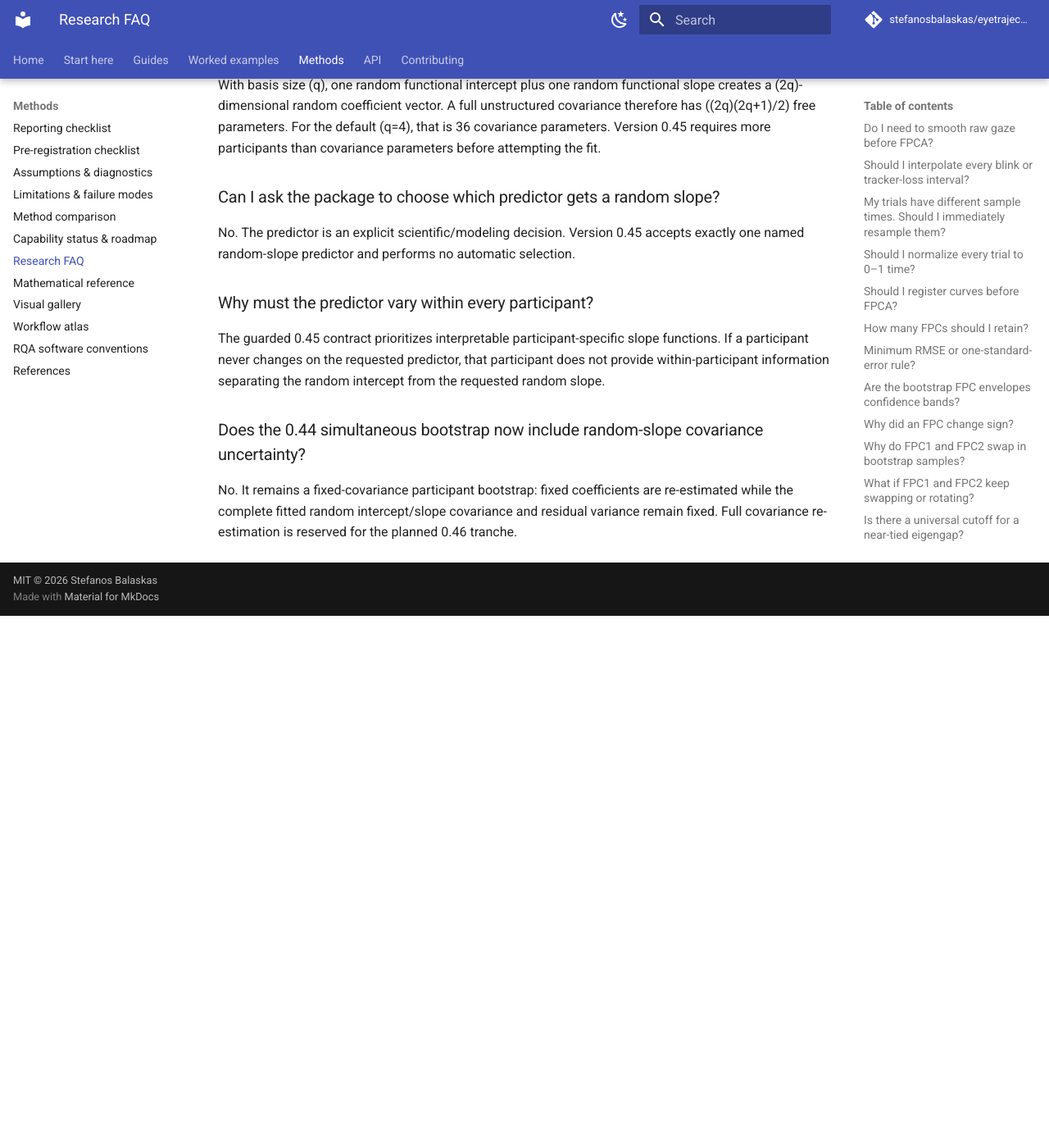
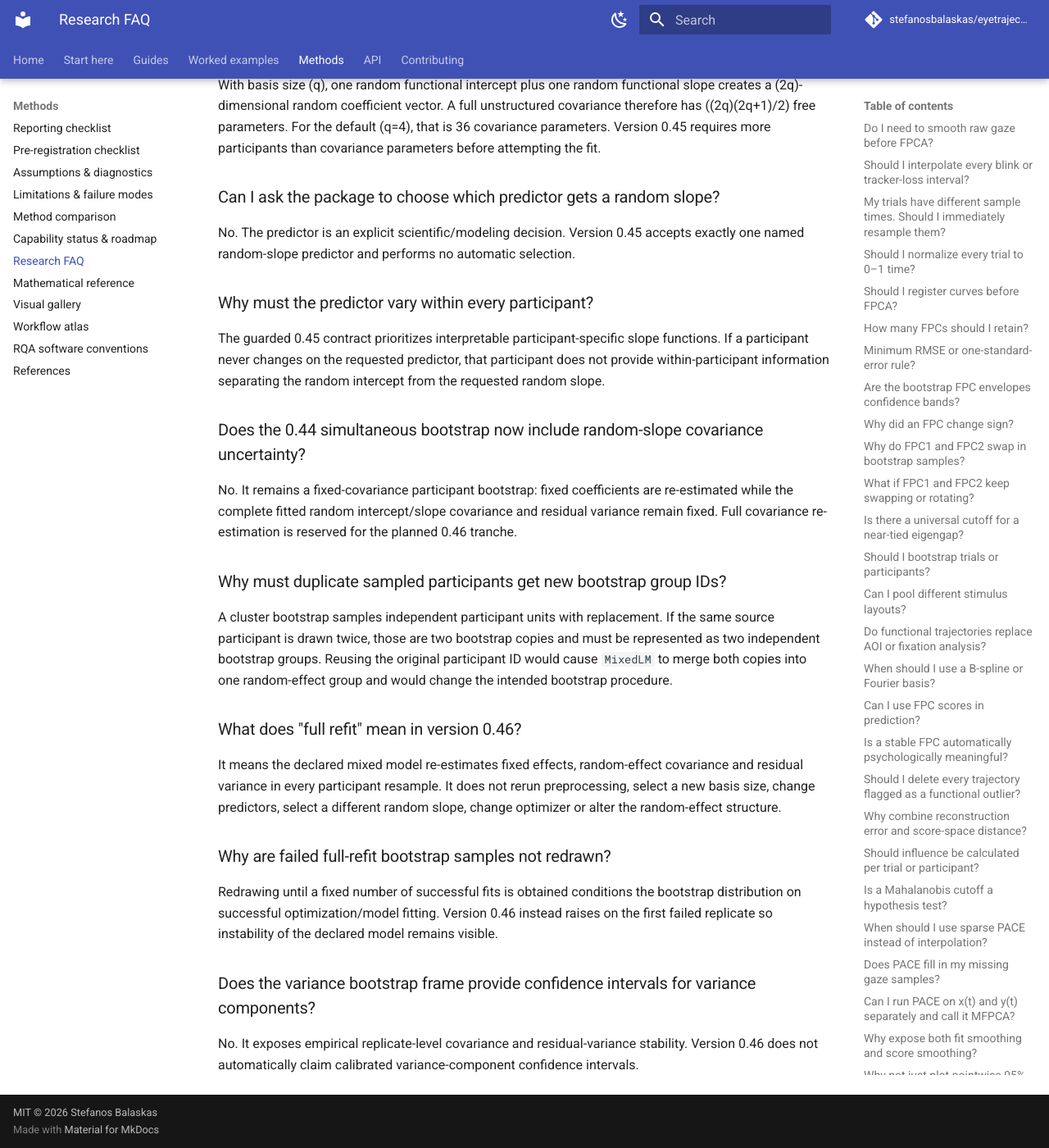
Before and after one commit to stefanosbalaskas/eyetrajectoriespy, an MkDocs documentation site: the page built from docs/methods/faq.md, in a window 1280 px wide and 1400 px high, scrolled down 22852 px. Shown: the whole window at 82% size. Built offline with MkDocs 1.6.1 and Material for MkDocs 9.7.7, drawn with Linux system fonts in a browser that asks for light colours; comment, search, counter and statistics services are not loaded; before the commit the page ends 23603 px from its top, so only the background shows below that.

Commit message:
Add full-refit participant bootstrap FAQ

```diff
--- a/docs/methods/faq.md
+++ b/docs/methods/faq.md
@@ -649,3 +649,31 @@ No. It remains a fixed-covariance participant bootstrap: fixed coefficients are
 re-estimated while the complete fitted random intercept/slope covariance and
 residual variance remain fixed. Full covariance re-estimation is reserved for
 the planned 0.46 tranche.
+
+### Why must duplicate sampled participants get new bootstrap group IDs?
+
+A cluster bootstrap samples independent participant units with replacement. If
+the same source participant is drawn twice, those are two bootstrap copies and
+must be represented as two independent bootstrap groups. Reusing the original
+participant ID would cause `MixedLM` to merge both copies into one random-effect
+group and would change the intended bootstrap procedure.
+
+### What does "full refit" mean in version 0.46?
+
+It means the declared mixed model re-estimates fixed effects, random-effect
+covariance and residual variance in every participant resample. It does not
+rerun preprocessing, select a new basis size, change predictors, select a
+different random slope, change optimizer or alter the random-effect structure.
+
+### Why are failed full-refit bootstrap samples not redrawn?
+
+Redrawing until a fixed number of successful fits is obtained conditions the
+bootstrap distribution on successful optimization/model fitting. Version 0.46
+instead raises on the first failed replicate so instability of the declared
+model remains visible.
+
+### Does the variance bootstrap frame provide confidence intervals for variance components?
+
+No. It exposes empirical replicate-level covariance and residual-variance
+stability. Version 0.46 does not automatically claim calibrated
+variance-component confidence intervals.
```
